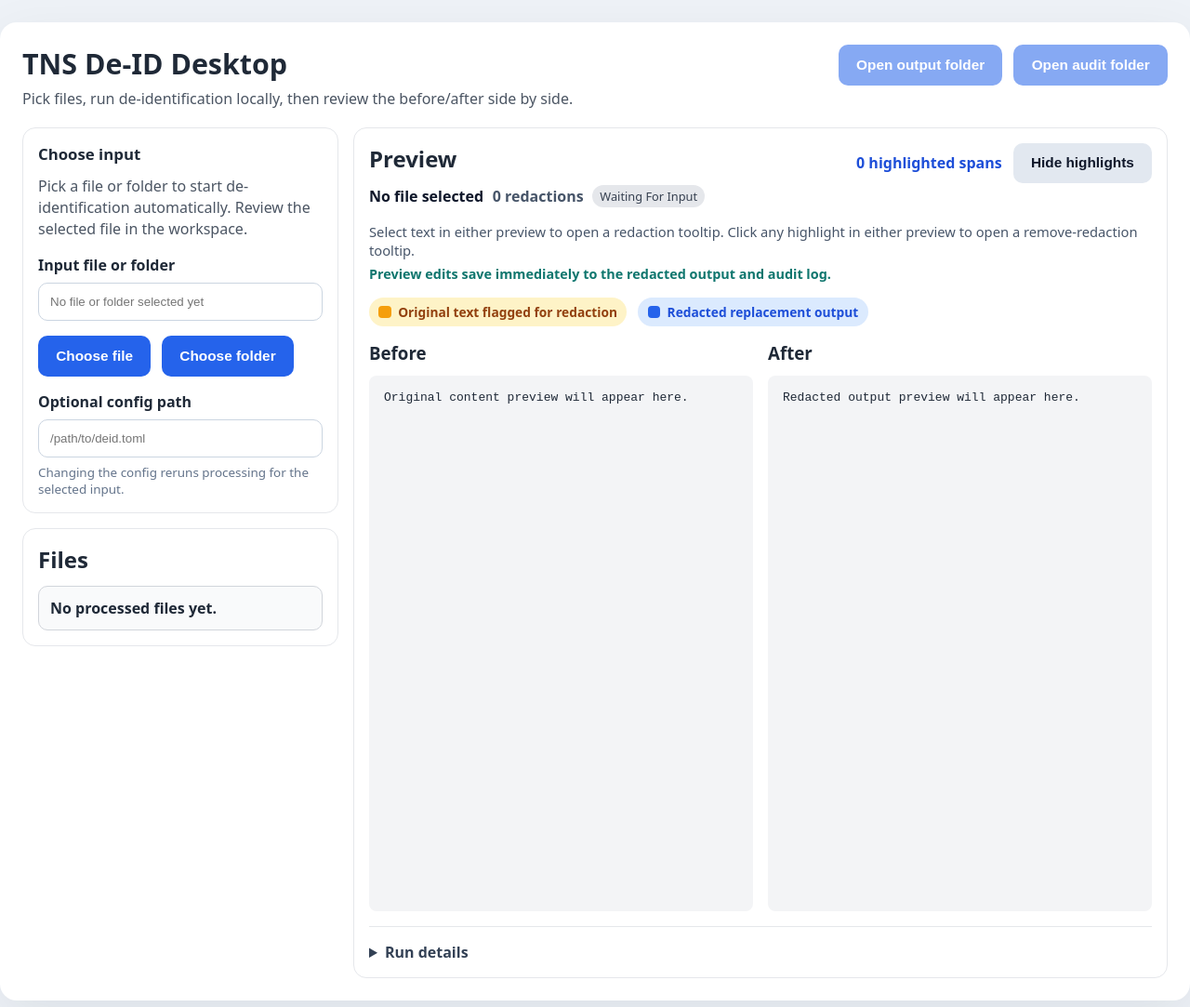
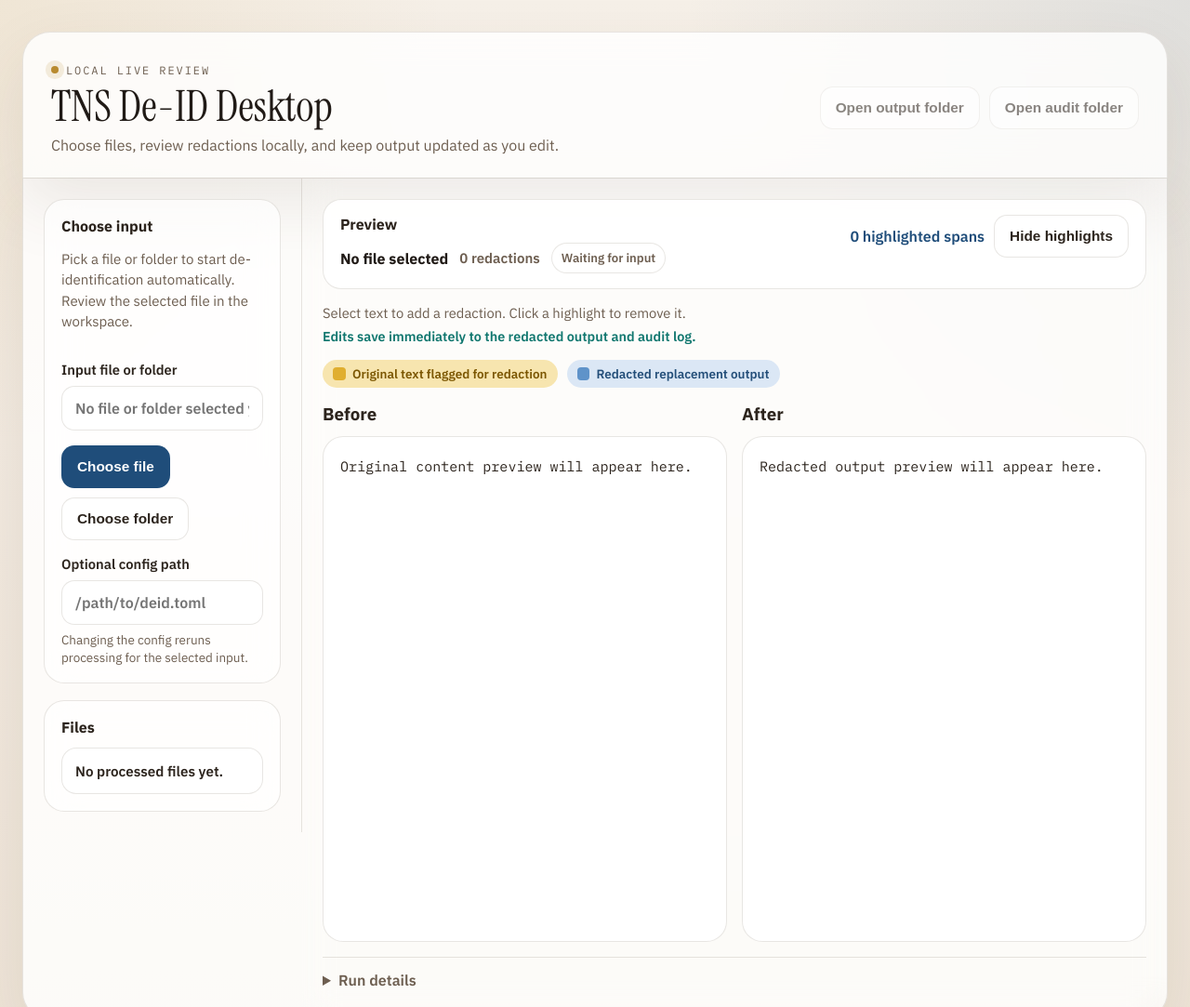
Before and after one commit to eboody/tns, a website built with Vite: page index.html in a window 1280 px wide. Shown: the top 1083 px of the page at 93% size. Built offline with nearby package versions, Linux system fonts and the light colour scheme.

Commit message:
style: polish desktop review workspace

```diff
--- a/index.html
+++ b/index.html
@@ -4,13 +4,15 @@
     <meta charset="UTF-8" />
     <meta name="viewport" content="width=device-width, initial-scale=1.0" />
     <title>TNS De-ID Desktop</title>
+    <link href="https://fonts.googleapis.com/css2?family=Instrument+Serif:ital@0;1&family=IBM+Plex+Sans:wght@400;500;600;700&family=IBM+Plex+Mono:wght@400;500&display=swap" rel="stylesheet" />
   </head>
   <body>
     <main>
       <header class="app-header">
         <div>
+          <span class="eyebrow">local live review</span>
           <h1>TNS De-ID Desktop</h1>
-          <p>Pick files, run de-identification locally, then review the before/after side by side.</p>
+          <p>Choose files, review redactions locally, and keep output updated as you edit.</p>
         </div>
         <div class="result-actions" aria-label="Replace output actions">
           <button id="openOutput" type="button" disabled>Open output folder</button>
@@ -56,7 +58,7 @@
               <div class="selected-file-strip">
                 <p id="previewTitle" class="preview-title">No file selected</p>
                 <span id="selectedFileCount" class="selected-file-count">0 redactions</span>
-                <span id="selectedFileStatus" class="status-badge">Waiting for input</span>
+                <span id="selectedFileStatus" class="status-badge status-neutral">Waiting for input</span>
               </div>
             </div>
             <div class="preview-meta">
@@ -66,10 +68,8 @@
             </div>
           </div>
 
-          <p id="previewEditHint" class="preview-edit-hint">
-            Select text in either preview to open a redaction tooltip. Click any highlight in either preview to open a remove-redaction tooltip.
-          </p>
-          <p class="preview-save-note">Preview edits save immediately to the redacted output and audit log.</p>
+          <p id="previewEditHint" class="preview-edit-hint">Select text to add a redaction. Click a highlight to remove it.</p>
+          <p class="preview-save-note">Edits save immediately to the redacted output and audit log.</p>
 
           <div class="highlight-legend" aria-label="Preview highlight legend">
             <span class="legend-chip legend-before">Original text flagged for redaction</span>
--- a/src/main.js
+++ b/src/main.js
@@ -75,9 +75,27 @@ function renderWorkspace() {
 
 function renderSelectedFileStrip() {
   const selectedStatus = getSelectedFileStatus(workspace)
+  const reviewLabel = getFileReviewLabel(selectedStatus)
   previewTitle.textContent = selectedStatus?.path ?? 'No file selected'
   selectedFileCount.textContent = `${selectedStatus?.replacements ?? 0} redactions`
-  selectedFileStatus.textContent = getFileReviewLabel(selectedStatus)
+  selectedFileStatus.textContent = reviewLabel
+  selectedFileStatus.className = `status-badge ${selectedFileStatusClass(reviewLabel)}`
+}
+
+function selectedFileStatusClass(label) {
+  if (label === 'Ready') {
+    return 'status-good'
+  }
+
+  if (label === 'Needs attention') {
+    return 'status-attention'
+  }
+
+  if (label === 'Needs manual review') {
+    return 'status-warn'
+  }
+
+  return 'status-neutral'
 }
 
 pickInput.addEventListener('click', async () => {
--- a/src/styles.css
+++ b/src/styles.css
@@ -1,46 +1,223 @@
+:root {
+  --bg: #f6f0e8;
+  --bg-alt: #eee4d7;
+  --surface: rgba(255, 255, 255, 0.82);
+  --surface-strong: rgba(255, 255, 255, 0.93);
+  --surface-soft: rgba(255, 255, 255, 0.68);
+  --border: rgba(66, 48, 31, 0.12);
+  --text: #2c241d;
+  --text-dim: #6d5e50;
+  --ink: #201a16;
+  --blue: #1f4d7a;
+  --blue-soft: rgba(31, 77, 122, 0.1);
+  --gold: #b88a2f;
+  --gold-soft: rgba(184, 138, 47, 0.14);
+  --sage: #53735d;
+  --sage-soft: rgba(83, 115, 93, 0.13);
+  --danger: #a44932;
+  --danger-soft: rgba(164, 73, 50, 0.12);
+  --shadow: 0 28px 70px rgba(76, 55, 38, 0.1);
+  --radius-xl: 30px;
+  --radius-lg: 22px;
+  --radius-md: 16px;
+  --font-body: 'IBM Plex Sans', sans-serif;
+  --font-display: 'Instrument Serif', serif;
+  --font-mono: 'IBM Plex Mono', monospace;
+}
+
+@media (prefers-color-scheme: dark) {
+  :root {
+    --bg: #1d1815;
+    --bg-alt: #241d19;
+    --surface: rgba(40, 33, 29, 0.86);
+    --surface-strong: rgba(53, 44, 39, 0.94);
+    --surface-soft: rgba(53, 44, 39, 0.72);
+    --border: rgba(255, 255, 255, 0.08);
+    --text: #f6efe7;
+    --text-dim: #c6b8aa;
+    --ink: #f6efe7;
+    --blue: #8fb7de;
+    --blue-soft: rgba(143, 183, 222, 0.12);
+    --gold: #e0be78;
+    --gold-soft: rgba(224, 190, 120, 0.12);
+    --sage: #9dc0a1;
+    --sage-soft: rgba(157, 192, 161, 0.12);
+    --danger: #db9e8f;
+    --danger-soft: rgba(219, 158, 143, 0.12);
+    --shadow: 0 32px 80px rgba(0, 0, 0, 0.34);
+  }
+}
+
+* {
+  box-sizing: border-box;
+}
+
 body {
-  font-family: system-ui, sans-serif;
   margin: 0;
-  background: #eef2f7;
-  color: #1f2937;
+  min-height: 100vh;
+  font-family: var(--font-body);
+  color: var(--text);
+  background:
+    radial-gradient(circle at top left, rgba(184, 138, 47, 0.1), transparent 28%),
+    radial-gradient(circle at top right, rgba(31, 77, 122, 0.1), transparent 32%),
+    linear-gradient(180deg, var(--bg), var(--bg-alt));
 }
 
 main {
-  max-width: 1480px;
-  margin: 1.5rem auto;
-  padding: 1.5rem;
-  background: white;
-  border-radius: 18px;
-  box-shadow: 0 20px 60px rgba(15, 23, 42, 0.08);
+  max-width: 1500px;
+  margin: 0 auto;
+  padding: 34px 24px 40px;
+  background: transparent;
+}
+
+.app-header,
+.selection-panel,
+.results-panel,
+.preview-panel {
+  backdrop-filter: blur(18px);
 }
 
 .app-header {
   display: flex;
   justify-content: space-between;
-  gap: 1rem;
   align-items: flex-start;
-  margin-bottom: 1.25rem;
+  gap: 20px;
+  padding: 28px 30px 22px;
+  margin-bottom: 0;
+  background: var(--surface);
+  border: 1px solid var(--border);
+  border-bottom: 0;
+  border-radius: var(--radius-xl) var(--radius-xl) 0 0;
+  box-shadow: var(--shadow);
 }
 
 .app-header h1 {
-  margin: 0 0 0.35rem;
-  font-size: 1.9rem;
+  margin: 0 0 8px;
+  font-family: var(--font-display);
+  font-size: clamp(2.2rem, 3.6vw, 3.8rem);
+  line-height: 0.94;
+  font-weight: 400;
+  color: var(--ink);
+}
+
+.eyebrow {
+  display: inline-flex;
+  align-items: center;
+  gap: 8px;
+  margin-bottom: 10px;
+  font-family: var(--font-mono);
+  font-size: 12px;
+  letter-spacing: 0.16em;
+  text-transform: uppercase;
+  color: var(--text-dim);
+}
+
+.eyebrow::before {
+  content: '';
+  width: 8px;
+  height: 8px;
+  border-radius: 50%;
+  background: var(--gold);
+  box-shadow: 0 0 0 6px var(--gold-soft);
 }
 
 .app-header p {
   margin: 0;
-  color: #4b5563;
+  max-width: 64ch;
+  color: var(--text-dim);
+  line-height: 1.58;
+  font-size: 1rem;
 }
 
-.input-panel-copy h2 {
-  margin: 0 0 0.4rem;
-  font-size: 1.05rem;
+.result-actions,
+.actions-row,
+.preview-meta,
+.highlight-legend,
+.selected-file-strip {
+  display: flex;
+  flex-wrap: wrap;
+}
+
+.result-actions {
+  gap: 10px;
+  align-self: center;
+}
+
+.workspace {
+  display: grid;
+  grid-template-columns: 300px minmax(0, 1fr);
+  gap: 0;
+  align-items: start;
+  background: var(--surface);
+  border: 1px solid var(--border);
+  border-top: 1px solid var(--border);
+  border-radius: 0 0 var(--radius-xl) var(--radius-xl);
+  box-shadow: var(--shadow);
+  overflow: hidden;
+}
+
+.sidebar {
+  display: grid;
+  align-content: start;
+  gap: 18px;
+  padding: 22px;
+  border-right: 1px solid var(--border);
+}
+
+.selection-panel,
+.results-panel,
+.preview-panel {
+  border: 1px solid var(--border);
+  background: var(--surface-soft);
+}
+
+.selection-panel,
+.results-panel {
+  padding: 18px;
+  border-radius: var(--radius-lg);
+}
+
+.preview-panel {
+  padding: 22px;
+  border-radius: 0;
+  background: transparent;
+  border: 0;
+}
+
+.selection-panel h2,
+.results-panel h2,
+.preview-panel h2,
+.preview-column h3,
+.summary-details summary {
+  margin: 0 0 10px;
+}
+
+.selection-panel h2,
+.results-panel h2,
+.preview-panel h2 {
+  font-size: 1rem;
+}
+
+.input-panel {
+  display: grid;
+  gap: 1rem;
+}
+
+.input-panel-copy p,
+.field-help,
+.file-secondary,
+.preview-edit-hint,
+.selected-file-count,
+.preview-note,
+.summary-details summary,
+.summary-details pre,
+.results-panel p {
+  color: var(--text-dim);
 }
 
 .input-panel-copy p {
-  margin: 0;
-  color: #4b5563;
-  line-height: 1.45;
+  line-height: 1.48;
+  font-size: 0.94rem;
 }
 
 .field-group {
@@ -51,76 +228,77 @@ main {
 .field-group span {
   display: block;
   margin-bottom: 0.5rem;
-}
-
-.field-help {
-  display: block;
-  margin-top: 0.45rem;
-  color: #64748b;
-  font-size: 0.84rem;
-  font-weight: 400;
-  line-height: 1.35;
+  font-size: 0.92rem;
 }
 
 .field-group-grow {
   min-width: 0;
 }
 
-.actions-row {
-  display: flex;
-  gap: 0.75rem;
-  flex-wrap: wrap;
+.field-help {
+  display: block;
+  margin-top: 0.45rem;
+  font-size: 0.84rem;
+  font-weight: 400;
+  line-height: 1.35;
 }
 
-.result-actions {
-  display: flex;
-  flex-wrap: wrap;
-  gap: 0.75rem;
+input {
+  width: 100%;
+  padding: 13px 14px;
+  border-radius: 14px;
+  border: 1px solid var(--border);
+  background: var(--surface-strong);
+  color: var(--text);
+  font: inherit;
 }
 
 .input-panel input[readonly] {
-  background: #fff;
-  color: #334155;
+  color: var(--text-dim);
 }
 
-.workspace {
-  display: grid;
-  grid-template-columns: 340px minmax(0, 1fr);
-  gap: 1rem;
-  align-items: start;
+button {
+  display: inline-flex;
+  align-items: center;
+  justify-content: center;
+  min-height: 46px;
+  padding: 0 16px;
+  border-radius: 14px;
+  border: 1px solid var(--border);
+  background: var(--surface-strong);
+  color: var(--text);
+  font-size: 0.96rem;
+  font-weight: 600;
+  box-shadow: inset 0 1px 0 rgba(255, 255, 255, 0.3);
 }
 
-.sidebar {
-  display: grid;
-  gap: 1rem;
-  align-content: start;
+.actions-row {
+  gap: 10px;
 }
 
-.selection-panel,
-.results-panel,
-.preview-panel {
-  padding: 1rem;
-  border: 1px solid #e5e7eb;
-  border-radius: 14px;
-  background: #ffffff;
+.actions-row button:first-child {
+  background: var(--blue);
+  color: #fff;
+  border-color: transparent;
+  box-shadow: none;
 }
 
-.selection-panel h2,
-.results-panel h2,
-.preview-panel h2,
-.preview-column h3 {
-  margin: 0 0 0.75rem;
+.result-actions button,
+.preview-meta button,
+.preview-action-button {
+  background: var(--surface-strong);
+  color: var(--text);
 }
 
-.input-panel {
-  display: grid;
-  gap: 1rem;
+button:disabled {
+  cursor: not-allowed;
+  opacity: 0.55;
 }
 
 .file-list {
   display: grid;
-  gap: 0.5rem;
-  margin: 0;
+  gap: 10px;
+  margin: 12px 0 0;
   padding: 0;
   list-style: none;
 }
@@ -128,14 +306,10 @@ main {
 .file-list li {
   display: grid;
   gap: 0.35rem;
-  padding: 0.75rem;
-  border: 1px solid #d1d5db;
-  border-radius: 10px;
-  background: #f9fafb;
-}
-
-.compact-list li {
-  padding: 0.65rem 0.75rem;
+  padding: 14px;
+  border: 1px solid var(--border);
+  border-radius: var(--radius-md);
+  background: var(--surface-strong);
 }
 
 .file-list li.preview-selectable {
@@ -144,71 +318,136 @@ main {
 
 .file-list li.preview-selected,
 .file-list li.preview-selectable:hover {
-  border-color: #2563eb;
-  box-shadow: 0 0 0 1px rgba(37, 99, 235, 0.15);
+  border-color: rgba(31, 77, 122, 0.26);
+  background: var(--blue-soft);
+  box-shadow: none;
 }
 
 .file-primary {
   font-weight: 600;
+  font-size: 0.95rem;
+  line-height: 1.35;
   word-break: break-word;
 }
 
 .file-secondary {
-  color: #4b5563;
-  font-size: 0.9rem;
+  font-size: 0.88rem;
   word-break: break-word;
 }
 
 .status-badge {
   justify-self: start;
-  padding: 0.2rem 0.5rem;
+  padding: 7px 10px;
   border-radius: 999px;
-  background: #e5e7eb;
-  color: #374151;
-  font-size: 0.8rem;
+  border: 1px solid var(--border);
+  background: var(--surface-strong);
+  color: var(--text);
+  font-size: 0.82rem;
+  font-weight: 600;
   text-transform: capitalize;
+}
+
+.status-neutral {
+  background: var(--surface-strong);
+  color: var(--text-dim);
+}
+
+.status-good {
+  background: var(--sage-soft);
+  color: #28523d;
+  border-color: rgba(83, 115, 93, 0.18);
+}
+
+.status-warn {
+  background: var(--gold-soft);
+  color: #7b5600;
+  border-color: rgba(184, 138, 47, 0.18);
+}
+
+.status-attention {
+  background: var(--danger-soft);
+  color: #7a2f21;
+  border-color: rgba(164, 73, 50, 0.18);
 }
 
 .status-ready,
 .status-processed,
 .status-reviewed {
-  background: #dcfce7;
-  color: #166534;
+  background: var(--sage-soft);
+  color: #28523d;
+  border-color: rgba(83, 115, 93, 0.18);
 }
 
 .status-skipped,
 .status-unsupported,
 .status-extraction-failed {
-  background: #fee2e2;
-  color: #991b1b;
+  background: var(--danger-soft);
+  color: #7a2f21;
+  border-color: rgba(164, 73, 50, 0.18);
+}
+
+.preview-header {
+  display: flex;
+  justify-content: space-between;
+  align-items: flex-start;
+  gap: 1rem;
+  margin-bottom: 1rem;
+  padding: 16px 18px;
+  border-radius: 20px;
+  background: var(--surface-strong);
+  border: 1px solid var(--border);
+}
+
+.selected-file-strip {
+  align-items: center;
+  gap: 10px 12px;
 }
 
 .preview-title {
   margin: 0;
   font-weight: 700;
-  color: #0f172a;
-}
-
-.selected-file-strip {
-  display: flex;
-  flex-wrap: wrap;
-  align-items: center;
-  gap: 0.6rem;
+  font-size: 1rem;
+  color: var(--ink);
 }
 
 .selected-file-count {
-  color: #475569;
   font-weight: 600;
+  font-size: 0.94rem;
+}
+
+#selectedFileStatus {
+  text-transform: none;
+}
+
+.preview-meta {
+  align-items: center;
+  justify-content: flex-end;
+  gap: 10px;
+}
+
+.preview-highlight-count {
+  margin: 0;
+  color: var(--blue);
+  font-weight: 600;
+}
+
+.secondary-button {
+  background: var(--surface-strong);
+  color: var(--text);
 }
 
 .preview-note {
   margin: 0;
-  color: #92400e;
+  padding: 14px 16px;
+  border-radius: 18px;
+  background: var(--gold-soft);
+  border: 1px solid rgba(184, 138, 47, 0.18);
+  color: var(--text);
+  line-height: 1.5;
 }
 
 .preview-edit-hint {
   margin: 0 0 0.4rem;
-  color: #475569;
   font-size: 0.92rem;
 }
 
@@ -219,62 +458,8 @@ main {
   font-weight: 600;
 }
 
-.preview-action-tooltip {
-  position: fixed;
-  z-index: 1000;
-  display: grid;
-  gap: 0.45rem;
-  min-width: 12rem;
-  max-width: 18rem;
-  padding: 0.7rem 0.8rem;
-  border: 1px solid #cbd5e1;
-  border-radius: 0.8rem;
-  background: rgba(15, 23, 42, 0.96);
-  color: white;
-  box-shadow: 0 14px 32px rgba(15, 23, 42, 0.28);
-}
-
-.preview-action-tooltip[hidden] {
-  display: none;
-}
-
-.preview-action-label {
-  margin: 0;
-  font-size: 0.88rem;
-  line-height: 1.35;
-}
-
-.preview-action-button {
-  justify-self: start;
-  padding: 0.55rem 0.8rem;
-  border-radius: 0.65rem;
-  background: #f8fafc;
-  color: #0f172a;
-}
-
-.preview-meta {
-  display: flex;
-  align-items: center;
-  gap: 0.75rem;
-  flex-wrap: wrap;
-  justify-content: flex-end;
-}
-
-.preview-highlight-count {
-  margin: 0;
-  color: #1d4ed8;
-  font-weight: 600;
-}
-
-.secondary-button {
-  background: #e2e8f0;
-  color: #0f172a;
-}
-
 .highlight-legend {
-  display: flex;
-  gap: 0.75rem;
-  flex-wrap: wrap;
+  gap: 10px;
   margin-bottom: 1rem;
 }
 
@@ -282,9 +467,9 @@ main {
   display: inline-flex;
   align-items: center;
   gap: 0.45rem;
-  padding: 0.35rem 0.65rem;
+  padding: 0.35rem 0.7rem;
   border-radius: 999px;
-  font-size: 0.86rem;
+  font-size: 0.84rem;
   font-weight: 600;
 }
 
@@ -296,51 +481,35 @@ main {
 }
 
 .legend-before {
-  background: #fef3c7;
-  color: #92400e;
+  background: #f7e5af;
+  color: #7b5600;
 }
 
 .legend-before::before {
-  background: #f59e0b;
+  background: #e0ae2f;
 }
 
 .legend-after {
-  background: #dbeafe;
-  color: #1d4ed8;
+  background: #dbe7f5;
+  color: #234e79;
 }
 
 .legend-after::before {
-  background: #2563eb;
-}
-
-.preview-header {
-  display: flex;
-  justify-content: space-between;
-  align-items: flex-start;
-  gap: 1rem;
-  margin-bottom: 1rem;
+  background: #5f93c9;
 }
 
 .preview-grid {
   display: grid;
-  gap: 1rem;
+  gap: 16px;
   grid-template-columns: repeat(2, minmax(0, 1fr));
-}
-
-.summary-details {
-  margin-top: 1rem;
-  border-top: 1px solid #e5e7eb;
-  padding-top: 1rem;
-}
-
-.summary-details summary {
-  cursor: pointer;
-  font-weight: 600;
-  color: #334155;
 }
 
 .preview-column {
   min-width: 0;
+}
+
+.preview-column h3 {
+  margin-bottom: 0.8rem;
 }
 
 .preview-text {
@@ -348,26 +517,34 @@ main {
   max-height: 70vh;
   overflow: auto;
   margin: 0;
+  padding: 18px 18px 24px;
+  border-radius: var(--radius-lg);
+  border: 1px solid var(--border);
+  background: var(--surface-strong);
+  font-family: var(--font-mono);
+  font-size: 0.94rem;
+  line-height: 1.8;
+  white-space: pre-wrap;
 }
 
 .preview-text mark {
   padding: 0.08rem 0.12rem;
   border-radius: 0.25rem;
   color: inherit;
-  box-shadow: inset 0 -1px 0 rgba(15, 23, 42, 0.15);
+  box-shadow: inset 0 -1px 0 rgba(15, 23, 42, 0.12);
   cursor: pointer;
 }
 
 .preview-text mark:hover {
-  outline: 1px solid rgba(15, 23, 42, 0.35);
+  outline: 1px solid rgba(15, 23, 42, 0.28);
 }
 
 #beforePreview mark {
-  background: #fcd34d;
+  background: #f4d58c;
 }
 
 #afterPreview mark {
-  background: #93c5fd;
+  background: #c7dbef;
 }
 
 .highlights-hidden .preview-text mark {
@@ -375,47 +552,72 @@ main {
   box-shadow: none;
 }
 
-input {
-  width: 100%;
-  padding: 0.75rem;
-  box-sizing: border-box;
-  border: 1px solid #cbd5e1;
-  border-radius: 10px;
-  background: white;
+.summary-details {
+  margin-top: 1rem;
+  border-top: 1px solid var(--border);
+  padding-top: 14px;
 }
 
-button {
-  padding: 0.8rem 1.2rem;
-  font-size: 0.96rem;
-  border: 0;
-  border-radius: 10px;
-  background: #2563eb;
-  color: white;
+.summary-details summary {
+  cursor: pointer;
   font-weight: 600;
-}
-
-button:disabled {
-  cursor: not-allowed;
-  opacity: 0.55;
-}
-
-pre {
-  white-space: pre-wrap;
-  background: #f3f4f6;
-  padding: 1rem;
-  border-radius: 8px;
 }
 
 #summary {
   min-height: 10rem;
   max-height: 18rem;
   overflow: auto;
+  margin: 12px 0 0;
+  padding: 16px;
+  border-radius: 16px;
+  border: 1px solid var(--border);
+  background: var(--surface-strong);
+  white-space: pre-wrap;
+  font-family: var(--font-mono);
+}
+
+.preview-action-tooltip {
+  position: fixed;
+  z-index: 1000;
+  display: grid;
+  gap: 0.45rem;
+  min-width: 12rem;
+  max-width: 18rem;
+  padding: 0.75rem 0.85rem;
+  border: 1px solid rgba(255, 255, 255, 0.08);
+  border-radius: 14px;
+  background: rgba(20, 16, 14, 0.94);
+  color: #fff;
+  box-shadow: 0 20px 40px rgba(0, 0, 0, 0.28);
+}
+
+.preview-action-tooltip[hidden] {
+  display: none;
+}
+
+.preview-action-label {
   margin: 0;
+  font-size: 0.88rem;
+  line-height: 1.38;
+}
+
+.preview-action-button {
+  justify-self: start;
 }
 
 @media (max-width: 1100px) {
+  .app-header,
+  .workspace {
+    border-radius: 22px;
+  }
+
   .workspace {
     grid-template-columns: 1fr;
+  }
+
+  .sidebar {
+    border-right: 0;
+    border-bottom: 1px solid var(--border);
   }
 
   .preview-grid {
```
